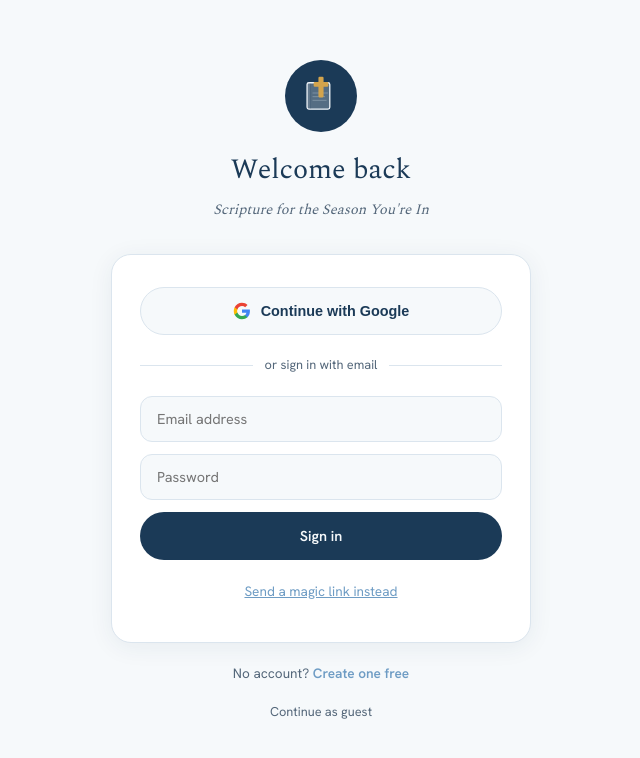
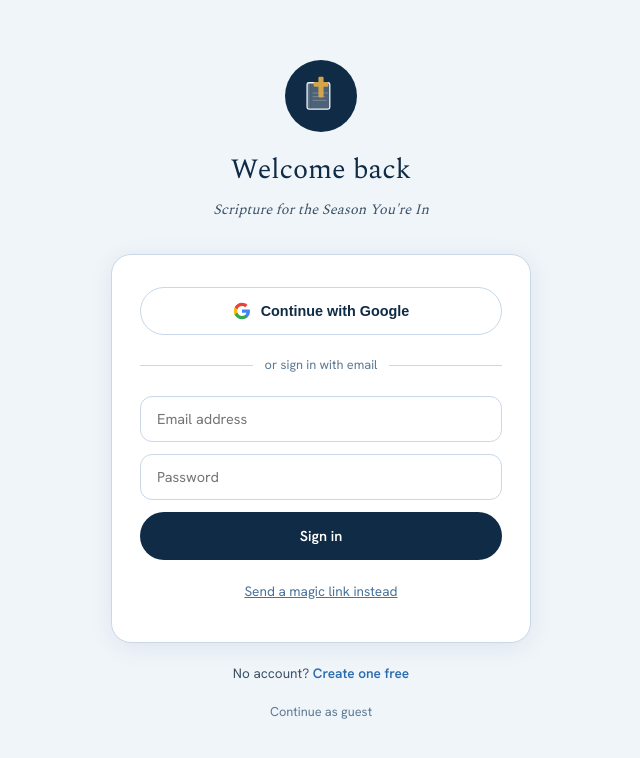
Before and after one commit to Mahanaim2026/allos, a Next.js app: page /auth/login in a window 1280 px wide. Shown: the top 758 px of the page, without its empty margins (319-959 px from the left). Built offline with nearby package versions, Linux system fonts and the light colour scheme; no server answers.

Commit message:
Redesign: login page — high-contrast white palette

```diff
--- a/src/app/auth/login/page.tsx
+++ b/src/app/auth/login/page.tsx
@@ -13,68 +13,52 @@ export default function LoginPage() {
   const router = useRouter();
   const supabase = createClient();
 
-  // If already logged in, redirect to app
   useEffect(() => {
-    supabase.auth.getUser().then(({ data: { user } }) => {
-      if (user) router.replace('/app');
-    });
+    supabase.auth.getUser().then(({ data: { user } }) => { if (user) router.replace('/app'); });
   }, []);
 
   const signInGoogle = async () => {
     setLoading(true);
-    const { error } = await supabase.auth.signInWithOAuth({
-      provider: 'google',
-      options: { redirectTo: 'https://www.word2go.com/auth/callback' }
-    });
+    const { error } = await supabase.auth.signInWithOAuth({ provider: 'google', options: { redirectTo: 'https://www.word2go.com/auth/callback' } });
     if (error) { setMessage(error.message); setLoading(false); }
   };
 
   const signInEmail = async (e: React.FormEvent) => {
-    e.preventDefault();
-    setLoading(true);
-    setMessage('');
+    e.preventDefault(); setLoading(true); setMessage('');
     const { error } = await supabase.auth.signInWithPassword({ email, password });
-    if (error) {
-      setMessage(error.message);
-      setLoading(false);
-    } else {
-      router.push('/app');
-    }
+    if (error) { setMessage(error.message); setLoading(false); } else { router.push('/app'); }
   };
 
   const magicLink = async () => {
     if (!email) { setMessage('Enter your email address first.'); return; }
     setLoading(true);
-    const { error } = await supabase.auth.signInWithOtp({
-      email,
-      options: { emailRedirectTo: 'https://www.word2go.com/auth/callback' }
-    });
-    setMessage(error ? error.message : 'Check your email — a sign-in link is on its way.');
+    const { error } = await supabase.auth.signInWithOtp({ email, options: { emailRedirectTo: 'https://www.word2go.com/auth/callback' } });
+    setMessage(error ? error.message : 'Check your email \u2014 a sign-in link is on its way.');
     setLoading(false);
   };
 
   const inputStyle: React.CSSProperties = {
-    padding: '13px 16px', border: '1px solid #DBE5EE', borderRadius: 12,
-    fontSize: '0.9rem', outline: 'none', color: '#1B3A57', background: '#F6F9FB',
+    padding: '13px 16px', border: '1.5px solid #C8D8E8', borderRadius: 12,
+    fontSize: '0.9rem', outline: 'none', color: '#0F2B45', background: '#FFFFFF',
     width: '100%', boxSizing: 'border-box', fontFamily: 'inherit'
   };
 
   return (
-    <div style={{ minHeight: '100vh', background: '#F6F9FB', display: 'flex', alignItems: 'center', justifyContent: 'center', padding: 24 }}>
+    <div style={{ minHeight: '100vh', background: '#F0F5FA', display: 'flex', alignItems: 'center', justifyContent: 'center', padding: 24 }}>
       <div style={{ width: '100%', maxWidth: 420 }}>
 
         <div style={{ textAlign: 'center', marginBottom: 32 }}>
-          <div style={{ display: 'inline-flex', alignItems: 'center', justifyContent: 'center', background: '#1B3A57', borderRadius: '50%', width: 72, height: 72, marginBottom: 16 }}>
+          <div style={{ display: 'inline-flex', alignItems: 'center', justifyContent: 'center', background: '#0F2B45', borderRadius: '50%', width: 72, height: 72, marginBottom: 16 }}>
             <AllosLogo size={44} variant="dark" />
           </div>
-          <h1 style={{ fontFamily: "'Spectral', Georgia, serif", fontSize: '1.75rem', fontWeight: 400, color: '#1B3A57', margin: '0 0 6px' }}>Welcome back</h1>
-          <p style={{ color: '#54677A', fontSize: '0.9rem', margin: 0, fontStyle: 'italic', fontFamily: "'Spectral', Georgia, serif" }}>Scripture for the Season You&apos;re In</p>
+          <h1 style={{ fontFamily: "'Spectral', Georgia, serif", fontSize: '1.75rem', fontWeight: 400, color: '#0F2B45', margin: '0 0 6px' }}>Welcome back</h1>
+          <p style={{ color: '#3D5166', fontSize: '0.9rem', margin: 0, fontStyle: 'italic', fontFamily: "'Spectral', Georgia, serif" }}>Scripture for the Season You&apos;re In</p>
         </div>
 
-        <div style={{ background: '#fff', border: '1px solid #DBE5EE', borderRadius: 20, padding: '32px 28px', boxShadow: '0 4px 24px rgba(27,58,87,0.07)' }}>
+        <div style={{ background: '#FFFFFF', border: '1px solid #C8D8E8', borderRadius: 20, padding: '32px 28px', boxShadow: '0 4px 24px rgba(15,43,69,0.08)' }}>
 
           <button onClick={signInGoogle} disabled={loading}
-            style={{ width: '100%', display: 'flex', alignItems: 'center', justifyContent: 'center', gap: 10, padding: '13px 20px', border: '1px solid #DBE5EE', borderRadius: '100px', background: '#F6F9FB', cursor: 'pointer', fontSize: '0.9rem', fontWeight: 600, color: '#1B3A57', marginBottom: 20, minHeight: 48 }}>
+            style={{ width: '100%', display: 'flex', alignItems: 'center', justifyContent: 'center', gap: 10, padding: '13px 20px', border: '1.5px solid #C8D8E8', borderRadius: '100px', background: '#FFFFFF', cursor: 'pointer', fontSize: '0.9rem', fontWeight: 600, color: '#0F2B45', marginBottom: 20, minHeight: 48 }}>
             <svg width="18" height="18" viewBox="0 0 24 24">
               <path d="M22.56 12.25c0-.78-.07-1.53-.2-2.25H12v4.26h5.92c-.26 1.37-1.04 2.53-2.21 3.31v2.77h3.57c2.08-1.92 3.28-4.74 3.28-8.09z" fill="#4285F4"/>
               <path d="M12 23c2.97 0 5.46-.98 7.28-2.66l-3.57-2.77c-.98.66-2.23 1.06-3.71 1.06-2.86 0-5.29-1.93-6.16-4.53H2.18v2.84C3.99 20.53 7.7 23 12 23z" fill="#34A853"/>
@@ -85,38 +69,38 @@ export default function LoginPage() {
           </button>
 
           <div style={{ display: 'flex', alignItems: 'center', gap: 12, marginBottom: 20 }}>
-            <div style={{ flex: 1, height: 1, background: '#DBE5EE' }}/>
-            <span style={{ color: '#54677A', fontSize: '0.8rem' }}>or sign in with email</span>
-            <div style={{ flex: 1, height: 1, background: '#DBE5EE' }}/>
+            <div style={{ flex: 1, height: 1, background: '#C8D8E8' }}/>
+            <span style={{ color: '#5C7A94', fontSize: '0.8rem' }}>or sign in with email</span>
+            <div style={{ flex: 1, height: 1, background: '#C8D8E8' }}/>
           </div>
 
           <form onSubmit={signInEmail} style={{ display: 'flex', flexDirection: 'column', gap: 12 }}>
             <input type="email" placeholder="Email address" value={email} onChange={e => setEmail(e.target.value)} required style={inputStyle} />
             <input type="password" placeholder="Password" value={password} onChange={e => setPassword(e.target.value)} required style={inputStyle} />
             <button type="submit" disabled={loading}
-              style={{ padding: '13px', background: '#1B3A57', color: '#F6F9FB', border: 'none', borderRadius: '100px', fontSize: '0.9rem', fontWeight: 600, cursor: 'pointer', minHeight: 48, fontFamily: 'inherit' }}>
+              style={{ padding: '13px', background: '#0F2B45', color: '#FFFFFF', border: 'none', borderRadius: '100px', fontSize: '0.9rem', fontWeight: 600, cursor: 'pointer', minHeight: 48, fontFamily: 'inherit' }}>
               {loading ? 'Signing in...' : 'Sign in'}
             </button>
           </form>
 
           <button onClick={magicLink} disabled={loading}
-            style={{ width: '100%', marginTop: 12, padding: '10px', background: 'transparent', color: '#6E9CC4', border: 'none', cursor: 'pointer', fontSize: '0.85rem', textDecoration: 'underline', fontFamily: 'inherit' }}>
+            style={{ width: '100%', marginTop: 12, padding: '10px', background: 'transparent', color: '#4A7299', border: 'none', cursor: 'pointer', fontSize: '0.85rem', textDecoration: 'underline', fontFamily: 'inherit' }}>
             Send a magic link instead
           </button>
 
           {message && (
-            <p style={{ marginTop: 14, fontSize: '0.85rem', color: message.includes('Check your email') ? '#2C5573' : '#C8943F', textAlign: 'center', lineHeight: 1.5 }}>
+            <p style={{ marginTop: 14, fontSize: '0.85rem', color: message.includes('Check your email') ? '#1A3F5C' : '#B8832A', textAlign: 'center', lineHeight: 1.5 }}>
               {message}
             </p>
           )}
         </div>
 
-        <p style={{ textAlign: 'center', marginTop: 20, color: '#54677A', fontSize: '0.85rem' }}>
+        <p style={{ textAlign: 'center', marginTop: 20, color: '#3D5166', fontSize: '0.85rem' }}>
           No account?{' '}
-          <Link href="/auth/signup" style={{ color: '#6E9CC4', fontWeight: 600, textDecoration: 'none' }}>Create one free</Link>
+          <Link href="/auth/signup" style={{ color: '#2B6CB0', fontWeight: 600, textDecoration: 'none' }}>Create one free</Link>
         </p>
         <p style={{ textAlign: 'center', marginTop: 8 }}>
-          <Link href="/app" style={{ color: '#54677A', fontSize: '0.8rem', textDecoration: 'none' }}>Continue as guest</Link>
+          <Link href="/app" style={{ color: '#5C7A94', fontSize: '0.8rem', textDecoration: 'none' }}>Continue as guest</Link>
         </p>
       </div>
     </div>
```
